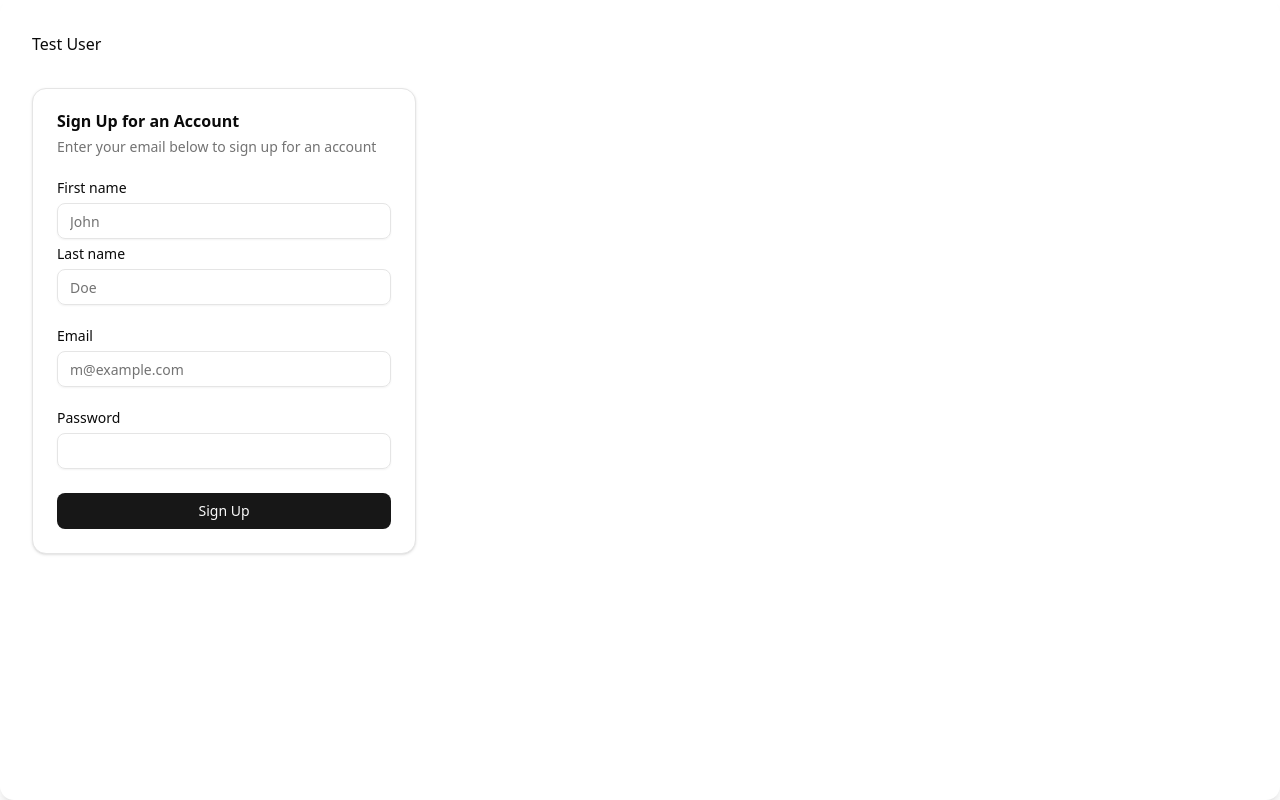
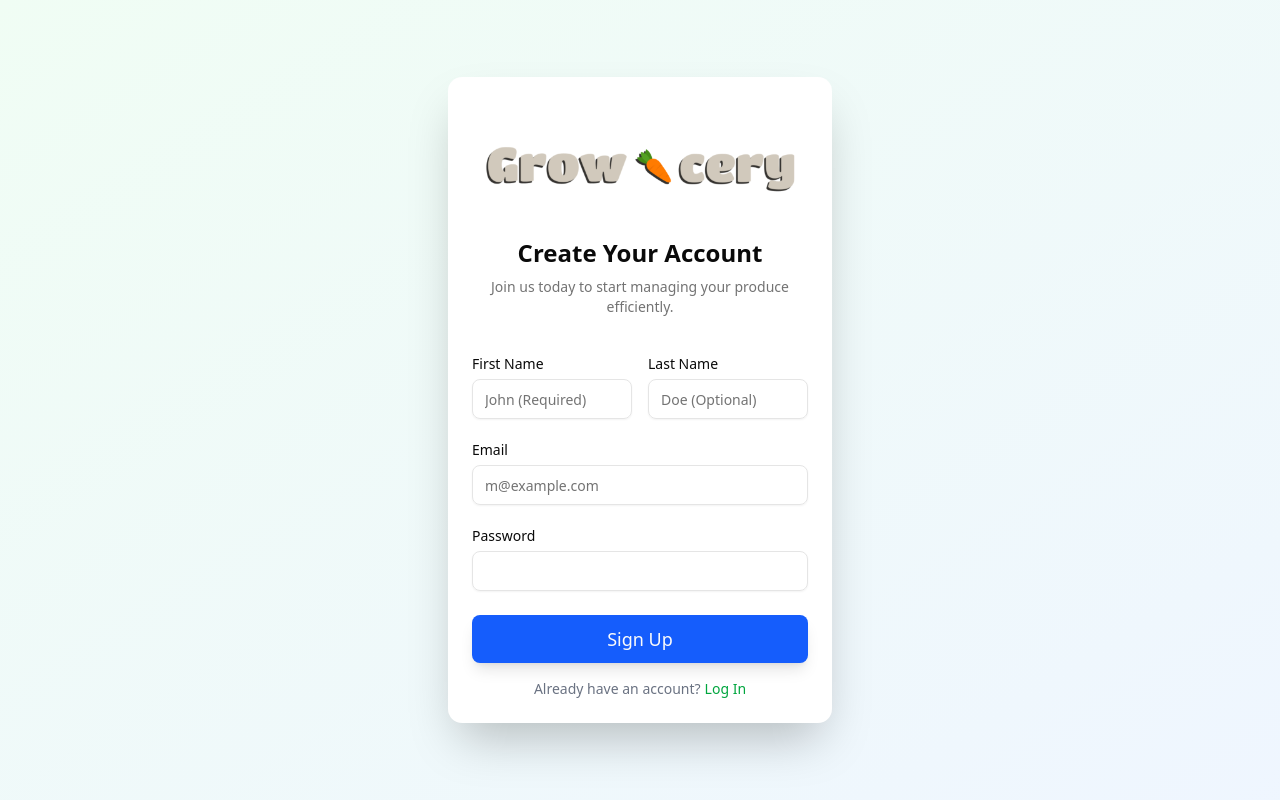
Before and after one commit to TWilliamsA7/Growcery, a Next.js app: page /signup in a window 1280 px wide. Built offline with nearby package versions, Linux system fonts and the light colour scheme; no server answers.

Commit message:
Updated Signup Page

```diff
--- a/app/(auth)/signup/page.tsx
+++ b/app/(auth)/signup/page.tsx
@@ -1,24 +1,17 @@
 // components/SignupForm.jsx
 "use client";
 import { SignUpCard } from "@/components/SignUpCard";
-import { useUser } from "@/contexts/user-provider";
-
-// <-- REQUIRED DIRECTIVE FOR CLIENT COMPONENTS
 
 export default function SignupForm() {
-  const { user } = useUser();
-
   return (
     <>
-      <div className="max-w w-full min-h-screen space-y-8 p-8 bg-white rounded-xl shadow-lg">
-        <button
-          onClick={() => {
-            console.log("Current user:", user);
-          }}
-        >
-          Test User
-        </button>
-        <SignUpCard />
+      <div
+        className="flex flex-col items-center justify-center min-h-screen p-4
+      bg-gray-50 dark:bg-gray-900 sm:bg-linear-to-br sm:from-green-50 sm:to-blue-50 dark:sm:from-gray-800"
+      >
+        <div className="w-full max-w-sm">
+          <SignUpCard />
+        </div>
       </div>
     </>
   );
--- a/components/SignUpCard.tsx
+++ b/components/SignUpCard.tsx
@@ -1,9 +1,9 @@
+// components/SignUpCard.tsx
 "use client";
 
 import { Button } from "@/components/ui/button";
 import {
   Card,
-  CardAction,
   CardContent,
   CardDescription,
   CardFooter,
@@ -12,6 +12,7 @@ import {
 } from "@/components/ui/card";
 import { Input } from "@/components/ui/input";
 import { Label } from "@/components/ui/label";
+import GrowceryLogo from "@/components/GrowceryLogo"; // Import the logo
 import { signUpAction } from "@/lib/supabase/auth";
 import { useRouter } from "next/navigation";
 import { useState } from "react";
@@ -26,7 +27,7 @@ export function SignUpCard() {
 
   const handleSubmit = async () => {
     if (!email || !password || !firstName) {
-      console.error("Please specify all required values!");
+      toast.error("Please enter your name, email, and password to sign up!");
       return;
     }
 
@@ -38,42 +39,65 @@ export function SignUpCard() {
     });
 
     if (succ) {
-      toast("Successful Account Creation!", {});
+      toast.success("Successful Account Creation! Redirecting...", {});
       router.push("/onboarding");
     } else {
+      toast.error("Sign up failed. Please try a different email.");
       console.error("Something unexpected occurred!");
     }
   };
 
   return (
-    <Card className="w-full max-w-sm">
-      <CardHeader>
-        <CardTitle>Sign Up for an Account</CardTitle>
-        <CardDescription>
-          Enter your email below to sign up for an account
+    // Styling for Card: full width on mobile, max-w-sm on desktop, shadow, border improvements
+    <Card className="w-full max-w-sm shadow-2xl border-none sm:border">
+      <CardHeader className="pt-8 pb-4">
+        {/* LOGO INTEGRATION: Mobile-friendly branding */}
+        <div className="flex justify-center mb-4">
+          <GrowceryLogo
+            width={320}
+            height={80}
+            alt="Growcery Logo"
+            className="w-full h-16 max-w-[200px]"
+          />
+        </div>
+        <CardTitle className="text-2xl font-bold text-center">
+          Create Your Account
+        </CardTitle>
+        <CardDescription className="text-center">
+          Join us today to start managing your produce efficiently.
         </CardDescription>
       </CardHeader>
+
       <CardContent>
         <div className="flex flex-col gap-6">
-          <div className="grid gap-2">
-            <Label htmlFor="first_name">First name</Label>
+          {/* First Name & Last Name: Side-by-side on desktop, stack on mobile */}
+          <div className="flex flex-col sm:flex-row gap-4">
+            <div className="grid gap-2 flex-1">
+              <Label htmlFor="first_name">First Name</Label>
               <Input
                 id="first_name"
                 type="text"
                 value={firstName}
                 onChange={(e) => setFirstName(e.target.value)}
-              placeholder="John"
+                placeholder="John (Required)"
                 required
+                className="h-10"
               />
-            <Label htmlFor="last_name">Last name</Label>
+            </div>
+            <div className="grid gap-2 flex-1">
+              <Label htmlFor="last_name">Last Name</Label>
               <Input
                 id="last_name"
                 type="text"
                 value={lastName}
                 onChange={(e) => setLastName(e.target.value)}
-              placeholder="Doe"
+                placeholder="Doe (Optional)"
+                className="h-10"
               />
             </div>
+          </div>
+
+          {/* Email */}
           <div className="grid gap-2">
             <Label htmlFor="email">Email</Label>
             <Input
@@ -83,8 +107,11 @@ export function SignUpCard() {
               value={email}
               onChange={(e) => setEmail(e.target.value)}
               required
+              className="h-10"
             />
           </div>
+
+          {/* Password */}
           <div className="grid gap-2">
             <div className="flex items-center">
               <Label htmlFor="password">Password</Label>
@@ -95,14 +122,29 @@ export function SignUpCard() {
               value={password}
               onChange={(e) => setPassword(e.target.value)}
               required
+              className="h-10"
             />
           </div>
         </div>
       </CardContent>
-      <CardFooter className="flex-col gap-2">
-        <Button onClick={handleSubmit} className="w-full">
+
+      <CardFooter className="flex-col gap-4 pt-0">
+        <Button
+          onClick={handleSubmit}
+          className="w-full bg-blue-600 hover:bg-blue-700 text-lg py-6 shadow-lg transition-transform hover:scale-[1.01]"
+        >
           Sign Up
         </Button>
+        {/* Link to Login */}
+        <p className="text-sm text-center text-gray-500">
+          Already have an account?
+          <a
+            href="/login"
+            className="text-green-600 hover:underline ml-1 font-medium"
+          >
+            Log In
+          </a>
+        </p>
       </CardFooter>
     </Card>
   );
```
Lines whose indentation alone changed are shown as unchanged.
